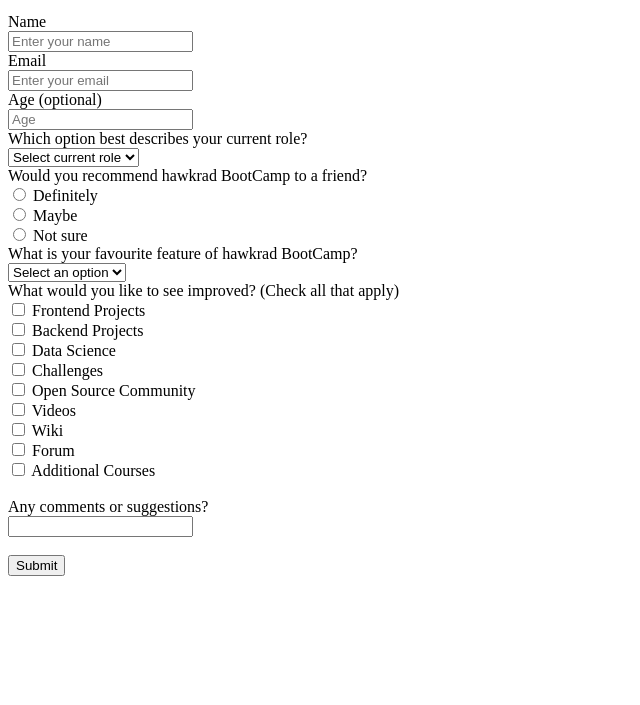
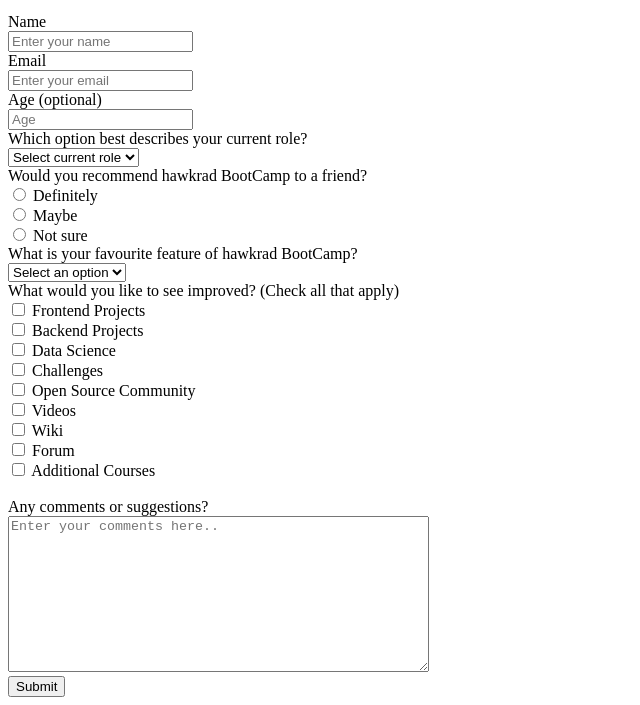
Before and after one commit to sammyhawkrad/freeCodeCamp, a plain HTML site: page Survey Form/index.html in a window 1280 px wide. Shown: the part 101-806 px from the top of the page, without its empty margins (0-640 px from the left). Drawn offline with Linux system fonts and the light colour scheme.

Commit message:
Survey Form: change comments input to textarea

```diff
--- a/Survey Form/index.html
+++ b/Survey Form/index.html
@@ -64,7 +64,7 @@
             <label for="courses">Additional Courses</label><br>
             <br>
             <label for="comments">Any comments or suggestions?</label><br>
-            <input type="text" name="comments" id="comments"><br>
+            <textarea name="comments" id="comments" cols="50" rows="10" placeholder="Enter your comments here.."></textarea>
             <br>
             <input type="submit" value="Submit">
 
```
